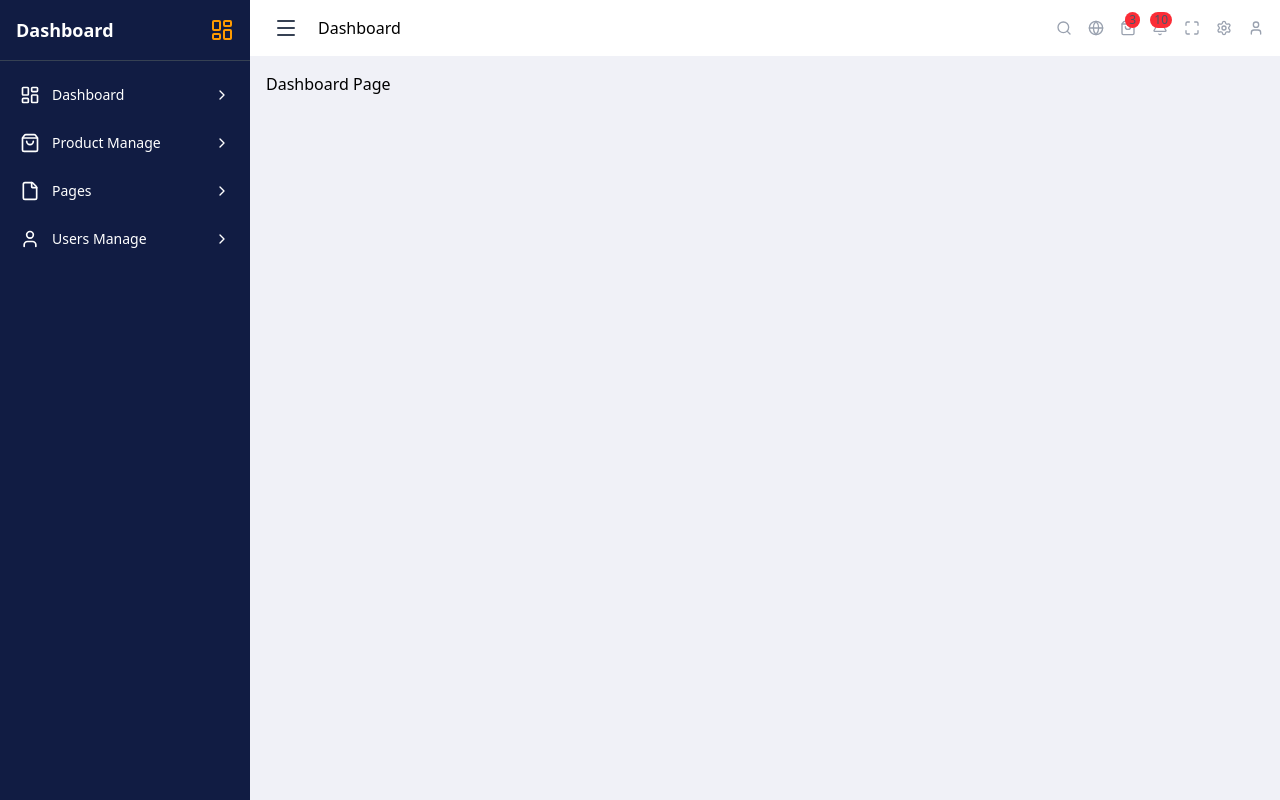
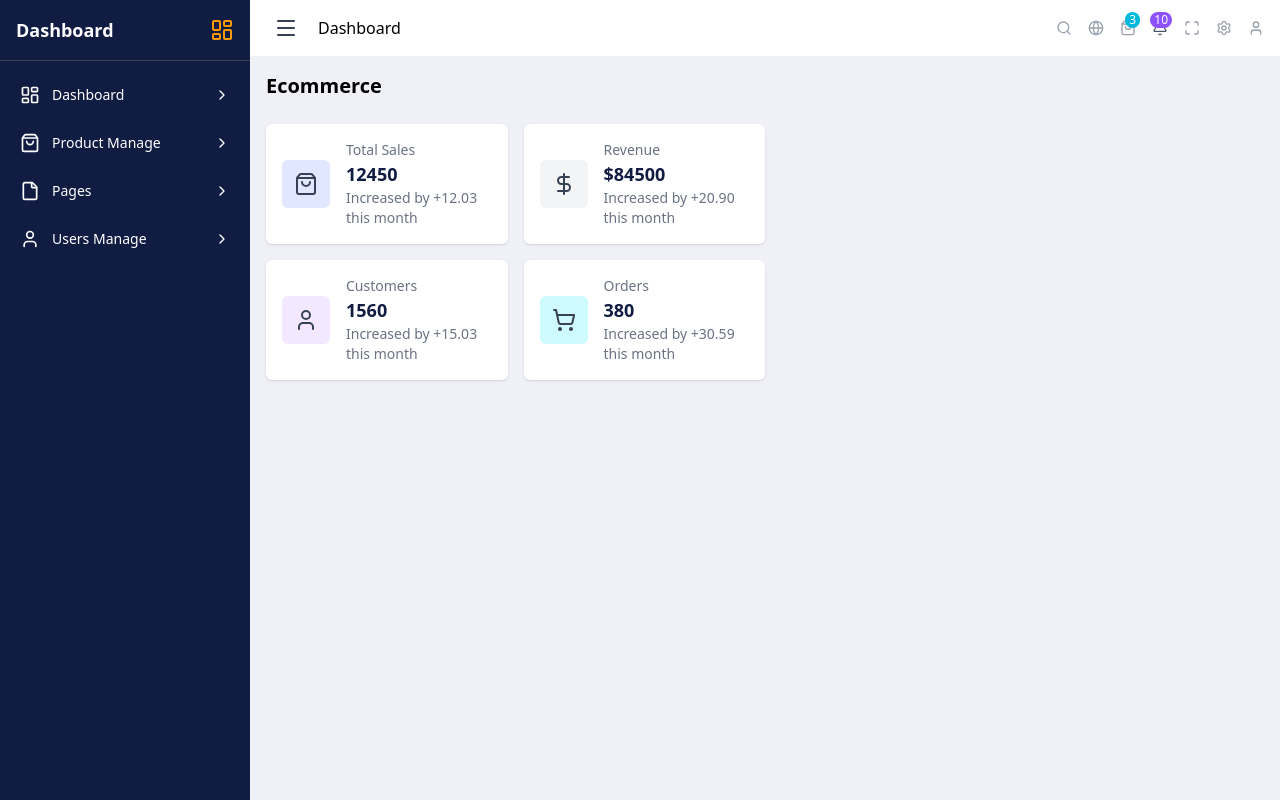
Before and after one commit to jakariya-ahmed/react-admin2, a React (Vite) app: page /admin in a window 1280 px wide. Built offline with nearby package versions, Linux system fonts and the light colour scheme.

Commit message:
dashboard card

```diff
--- a/package.json
+++ b/package.json
@@ -17,6 +17,7 @@
     "react-dom": "^19.1.1",
     "react-router-dom": "^7.9.4",
     "react-toastify": "^11.0.5",
+    "recharts": "^3.3.0",
     "tailwindcss": "^4.1.16"
   },
   "devDependencies": {
--- /dev/null
+++ b/src/component/dashboard/DashboardStats.jsx
@@ -0,0 +1,55 @@
+import { LucideDollarSign, ShoppingBag, ShoppingCart, User } from "lucide-react";
+import { dashboardStats } from "../../data/dashboardData";
+const DashboardStats = () => {
+const stats = [
+    {
+        title: "Total Sales", icon: ShoppingBag,
+        value: dashboardStats.totalSales , percent: '+12.03',
+        bg: 'bg-indigo-100',
+    },
+    {
+        title: "Revenue", icon: LucideDollarSign,
+        value: `$${dashboardStats.totalRevenue}`,
+        percent: '+20.90',
+    },
+    {
+        title: "Customers", icon: User,
+        value: dashboardStats.totalCustomers, percent: '+15.03',
+        bg: 'bg-purple-100'
+    },
+    {
+        title: "Orders", icon: ShoppingCart,
+        value: dashboardStats.totalOrders, percent: '+30.59',
+        bg: 'bg-cyan-100'
+    },
+  ];
+
+  return (
+    <div className="grid grid-cols-2 md:grid-cols-2 gap-4">
+      {stats.map((item, index) => {
+        const Icon = item.icon; // Dynamically get the icon component
+        return (
+        <div
+            key={index}
+            className="flex items-center p-4 bg-white rounded-md shadow"
+        >
+            <div
+            className={`p-3 rounded-md ${item.bg || 'bg-gray-100'}`}
+            >
+            <Icon className="w-6 h-6 text-gray-700" />
+            </div>
+            <div className="ml-4">
+            <p className="text-sm text-gray-500">{item.title}</p>
+            <p className="text-lg text-[#111C43] font-semibold">{item.value}</p>
+            {item.percent && (
+                <p className="text-gray-500 text-sm">Increased by {item.percent} this month</p>
+            )}
+            </div>
+        </div>
+        );
+    })}
+    </div>
+  );
+};
+
+export default DashboardStats;
--- a/src/component/topbar/Topbar.jsx
+++ b/src/component/topbar/Topbar.jsx
@@ -17,14 +17,14 @@ export default function Topbar({ toggleSidebar }) {
 
                 <div className="relative cursor-pointer">
                     <ShoppingBag className="text-gray-400 cursor-pointer hover:text-amber-500 w-4" />
-                    <span className="absolute -top-1 -right-1 bg-red-500 text-gray-00 text-xs rounded-full px-1">
+                    <span className="absolute -top-1 -right-1 bg-cyan-500 text-white text-xs rounded-full px-1">
                         3
                     </span>
                 </div>
 
                 <div className="relative cursor-pointer">
-                    <Bell className="text-gray-400 cursor-pointer hover:text-amber-500 w-4" />
-                    <span className="absolute -top-1 -right-1 bg-red-500 text-gray-00 text-xs rounded-full px-1">
+                    <Bell className="text-white-400 cursor-pointer hover:text-amber-500 w-4" />
+                    <span className="absolute -top-1 -right-1 bg-violet-500 text-white text-xs rounded-full px-1">
                         10
                     </span>
                 </div>
--- /dev/null
+++ b/src/data/dashboardData.js
@@ -0,0 +1,32 @@
+export const dashboardStats = {
+  totalSales: 12450,
+  totalRevenue: 84500,
+  totalCustomers: 1560,
+  totalOrders: 380,
+};
+
+export const salesTrendData = [
+  { month: "Jan", sales: 4000 },
+  { month: "Feb", sales: 3000 },
+  { month: "Mar", sales: 5000 },
+  { month: "Apr", sales: 4780 },
+  { month: "May", sales: 5890 },
+  { month: "Jun", sales: 4390 },
+  { month: "Jul", sales: 6490 },
+];
+
+export const categoryDistribution = [
+  { name: "Electronics", value: 35 },
+  { name: "Fashion", value: 25 },
+  { name: "Home", value: 20 },
+  { name: "Beauty", value: 10 },
+  { name: "Sports", value: 10 },
+];
+
+export const topSellingProducts = [
+  { name: "iPhone 15", sales: 1200 },
+  { name: "AirPods Pro", sales: 900 },
+  { name: "Nike Shoes", sales: 750 },
+  { name: "Smart Watch", sales: 680 },
+  { name: "Gaming Chair", sales: 450 },
+];
--- a/src/pages/Dashboard.jsx
+++ b/src/pages/Dashboard.jsx
@@ -1,3 +1,21 @@
+import { div } from "framer-motion/client";
+import DashboardStats from "../component/dashboard/DashboardStats";
+
 export default function Dashboard() {
-    return <h1>Dashboard Page</h1>
+    return (
+        <div>
+            <h2 className="text-xl font-semibold mb-6">Ecommerce</h2>
+            <div className="grid grid-cols-2">
+                <div>
+                    <DashboardStats />
+                </div>
+                <div>
+
+                </div>
+
+            </div>
+
+        </div>
+
+    );
 }
--- /dev/null
+++ b/tailwind.config.js
@@ -0,0 +1,20 @@
+/** @type {import('tailwindcss').Config} */
+export default {
+  content: [
+    "./index.html",
+    "./src/**/*.{js,ts,jsx,tsx}",
+  ],
+  theme: {
+    extend: {
+      colors: {
+        primary: "#E9EDF6",
+        secondary: "#111C43",
+        accent: "#F59E0B",  // amber-500 tone
+        textDark: "#1E293B",
+        textLight: "#A3AED1",
+        background: "#F0F1F7",
+      },
+    },
+  },
+  plugins: [],
+}
```
Also changed, not shown: 1 other file (tests, documents, lock files or other folders).
